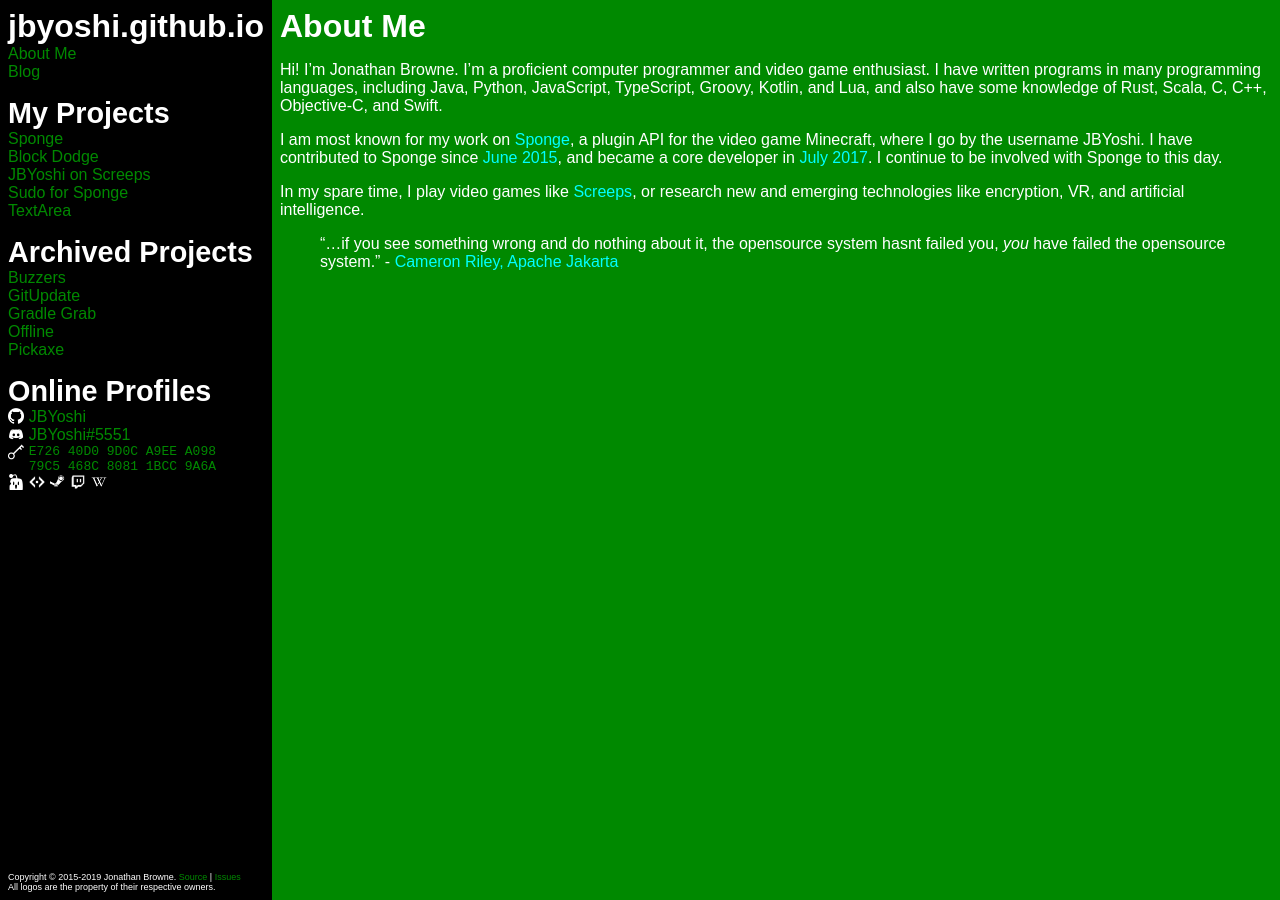
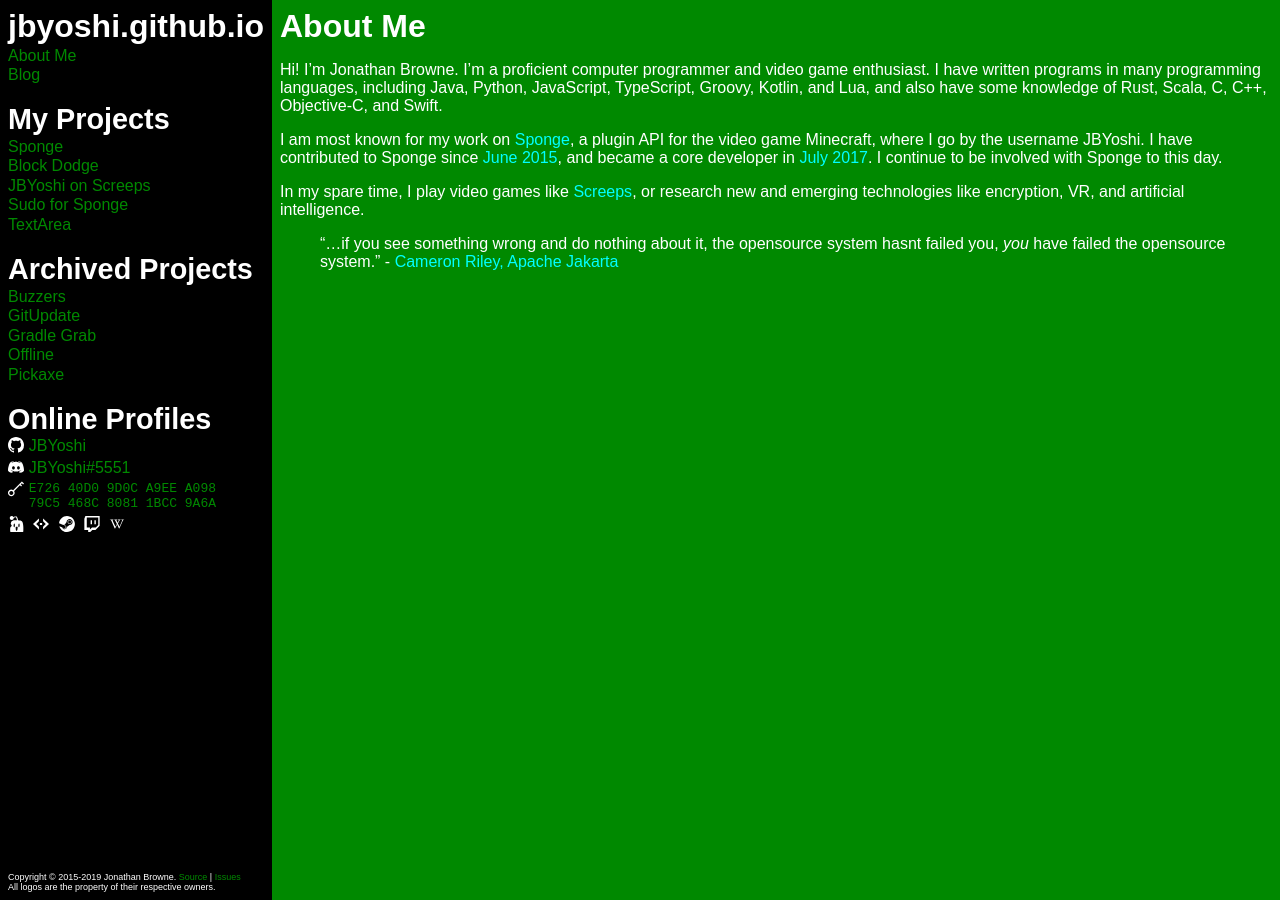
Before and after one commit to JBYoshi/jbyoshi.github.io, a Jekyll site: the page built from index.md, in a window 1280 px wide. Built offline with Jekyll 4.4.1, drawn with Linux system fonts in a browser that asks for light colours.

Commit message:
Switch logos over to SVG.

```diff
--- a/_layouts/base.html
+++ b/_layouts/base.html
@@ -65,36 +65,33 @@
                 <a href="https://github.com/JBYoshi/Pickaxe">Pickaxe</a>
                 <hr>
                 <h2>Online Profiles</h2>
-                <a class="social" href="https://github.com/JBYoshi" {% if page.relme %}rel=me{% endif %}>
-                    <img src="/assets/3rdparty/GitHub-Mark-Light-120px-plus.png" class="social-logo" alt="GitHub">
-                    JBYoshi
+                <a class="social social-text" href="https://github.com/JBYoshi" {% if page.relme %}rel=me{% endif %}>
+                    <img src="/assets/3rdparty/github.svg" class="social-logo" alt="GitHub"><span class="social-text">JBYoshi</span>
                 </a>
-                <a class="social" href="https://discord.gg/sponge">
-                    <img src="/assets/3rdparty/discord.png" class="social-logo" alt="Discord">
-                    JBYoshi#5551
+                <a class="social social-text" href="https://discord.gg/sponge">
+                    <img src="/assets/3rdparty/discord.svg" class="social-logo" alt="Discord"><span class="social-text">JBYoshi#5551</span>
                 </a>
-                <a class="social" href="/pgp-key.txt" {% if page.relme %}rel=pgpkey{% endif %}>
+                <a class="social social-text" href="/pgp-key.txt" {% if page.relme %}rel=pgpkey{% endif %}>
                     <!-- This image is in the public domain. Originally from https://openclipart.org/detail/284027/minimally-colored-symbols -->
-                    <img src="/assets/key.png" class="social-logo" alt="PGP">
-                    <code>
-                        E726 40D0 9D0C A9EE A098<br>79C5 468C 8081 1BCC 9A6A
-                    </code>
+                    <img src="/assets/key.svg" class="social-logo" alt="PGP"><code class="social-text">E726 40D0 9D0C A9EE A098<br>79C5 468C 8081 1BCC 9A6A</code>
                 </a>
+                <p>
                 <a class="social" href="https://forums.spongepowered.org/u/JBYoshi" {% if page.relme %}rel=me{% endif %}>
-                    <img src="/assets/3rdparty/spongie-mark-white-128.png" class="social-logo" alt="SpongePowered">
+                    <img src="/assets/3rdparty/sponge.svg" class="social-logo" alt="SpongePowered">
                 </a>
                 <a class="social" href="https://screeps.com/a/#!/profile/JBYoshi" {% if page.relme %}rel=me{% endif %}>
-                    <img src="/assets/3rdparty/screeps.png" class="social-logo" alt="Screeps">
+                    <img src="/assets/3rdparty/screeps.svg" class="social-logo" alt="Screeps">
                 </a>
                 <a class="social" href="https://steamcommunity.com/profiles/76561198799632146" {% if page.relme %}rel=me{% endif %}>
-                    <img src="/assets/3rdparty/steam.png" class="social-logo" alt="Steam">
+                    <img src="/assets/3rdparty/steam.svg" class="social-logo" alt="Steam">
                 </a>
                 <a class="social" href="https://www.twitch.tv/JDBYoshi" {% if page.relme %}rel=me{% endif %}>
-                    <img src="/assets/3rdparty/twitch.png" class="social-logo" alt="Twitch">
+                    <img src="/assets/3rdparty/twitch.svg" class="social-logo" alt="Twitch">
                 </a>
                 <a class="social" href="https://en.wikipedia.org/wiki/User:JBYoshi" {% if page.relme %}rel=me{% endif %}>
-                    <img src="/assets/3rdparty/wikipedia-w.png" class="social-logo" alt="Wikipedia">
+                    <img src="/assets/3rdparty/wikipedia.svg" class="social-logo" alt="Wikipedia">
                 </a>
+                </p>
             </nav>
             <footer id="copyright">
                 Copyright &copy; 2015-2019 {{ site.author }}.
--- a/assets/style.css
+++ b/assets/style.css
@@ -21,7 +21,8 @@
 #sidebar {background-color: black; color: white;}
 #sidebar a {color: #008900;}
 #sidebar hr {border: none; height: 1em; padding: 0px; margin: 0px;}
-#sidebar-main>* {display: block; margin-top: 0px; margin-bottom: 0px;}
+#sidebar-main>* {display: block; margin-top: 0.1em; margin-bottom: 0px;}
+#sidebar-main>.site-title {margin-top: 0px;}
 #sidebar-main>.new::before {color: yellow; content: "New ";}
 #copyright {font-size: 9px; margin-top: 1em;}
 
@@ -44,8 +45,9 @@
 .margin-bottom-0 {margin-bottom: 0;}
 .huge {font-size: 12em;}
 .center {text-align: center;}
-.social-logo {width: 1em; height: 1em; margin-right: 0.3em; float: left;}
-.social>* {display: block;}
+.social-logo {width: 1em; height: 1em; margin-right: 0.3em;}
+.social .social-text {display: inline-block; vertical-align: top;}
+code.social-text {margin-bottom: 0.3em;}
 
 /* Mobile */
 #sidebar .site-title {display: none;}
```
Also changed, not shown: assets/3rdparty/GitHub-Mark-Light-120px-plus.png (deleted), assets/3rdparty/discord.png (deleted), assets/3rdparty/discord.svg (added), assets/3rdparty/github.svg (added), assets/3rdparty/screeps.png (deleted), assets/3rdparty/screeps.svg (added), assets/3rdparty/sponge.svg (added), assets/3rdparty/spongie-mark-white-128.png (deleted), assets/3rdparty/steam.png (deleted), assets/3rdparty/steam.svg (added), assets/3rdparty/twitch.png (deleted), assets/3rdparty/twitch.svg (added), assets/3rdparty/wikipedia-w.png (deleted), assets/3rdparty/wikipedia.svg (added), 1 more files.
